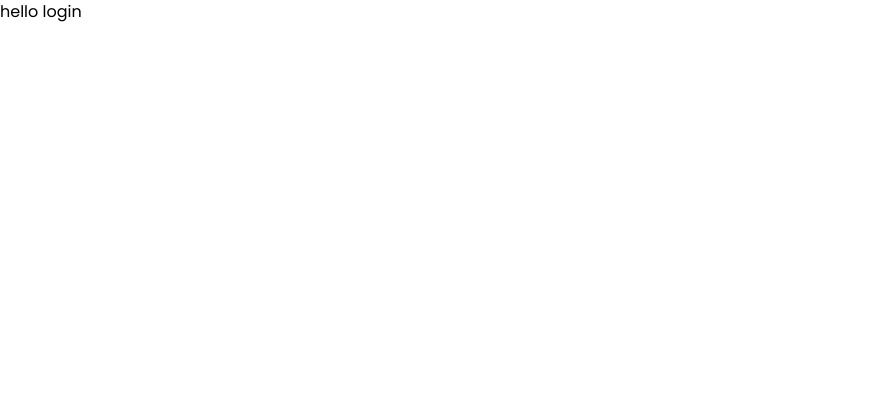
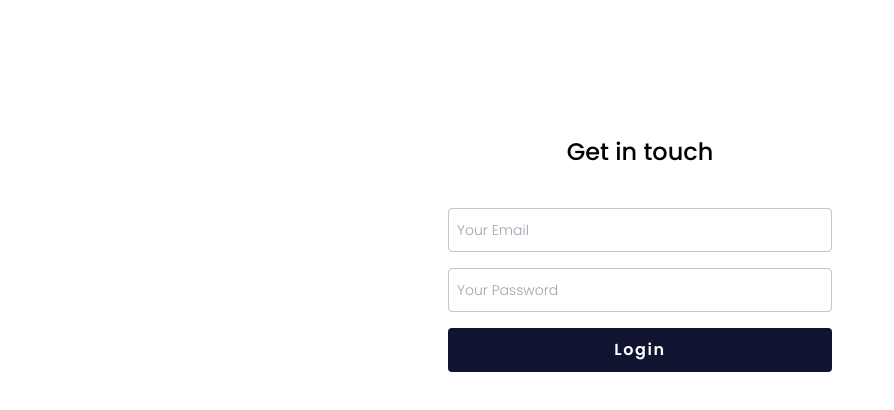
Before and after one commit to ronymia/design-agency-client-side, a React (Vite) app: page /login in a window 1280 px wide. Shown: the top 410 px of the page, without its empty margins (0-894 px from the left). Built offline with nearby package versions, Linux system fonts and the light colour scheme.

Commit message:
login form implement

```diff
--- a/src/Pages/Shared/Header/Header.jsx
+++ b/src/Pages/Shared/Header/Header.jsx
@@ -34,7 +34,7 @@ function Header() {
                          Contact us</NavLink>
                </li>
                <li className="px-[35px] py-[10px] bg-primary text-white rounded-[5px] cursor-pointer">
-                    <Link>Login</Link>
+                    <Link to={"/login"}>Login</Link>
                </li>
           </>;
 
--- a/src/Pages/UserAuth/Login/Login.jsx
+++ b/src/Pages/UserAuth/Login/Login.jsx
@@ -1,9 +1,34 @@
 import React from 'react';
+import { useForm } from 'react-hook-form';
 
 export default function Login() {
+     const { register, handleSubmit, reset } = useForm();
+
+     const onSubmit = (data) => {
+          console.log(data);
+          reset();
+     }
+
      return (
-          <div>
-               <h1>hello login</h1>
+          <div className='flex flex-col items-center justify-center w-full h-auto py-24'>
+               <h3 className='block text-2xl font-medium my-10'>Get in touch</h3>
+               <form onSubmit={handleSubmit(onSubmit)}
+                    className='flex flex-col gap-y-4'
+               >
+                    <input type="text"
+                         className='w-96 h-11 rounded focus:outline-none border border-[#C7C7C7] px-2 py-1 text-sm placeholder:capitalize placeholder:font-light'
+                         placeholder='your email'
+                         {...register("email")}
+                    />
+                    <input type="text"
+                         className='w-96 h-11 rounded focus:outline-none border border-[#C7C7C7] px-2 py-1 text-sm placeholder:capitalize placeholder:font-light'
+                         placeholder='your password'
+                         {...register("password")}
+                    />
+                    <input type="submit" value="Login"
+                         className='bg-primary text-white w-96 h-11 rounded font-semibold leading-7 tracking-widest cursor-pointer'
+                    />
+               </form>
           </div>
      )
 }
```
